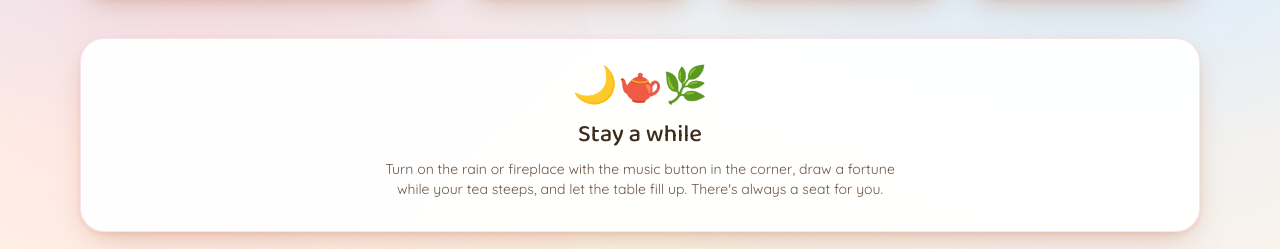
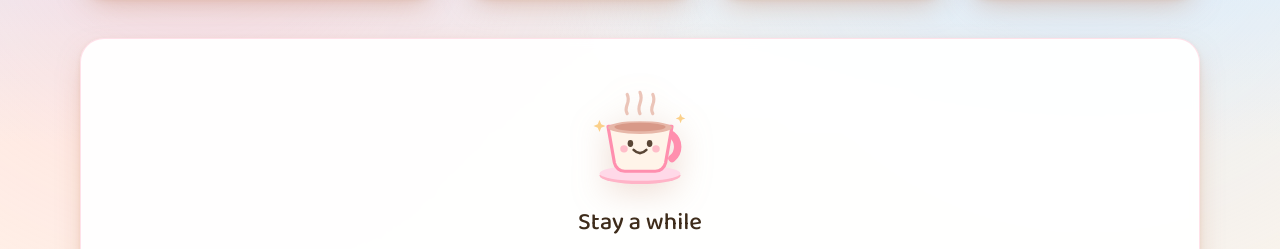
Before and after one commit to Songto/Mrnon, a Next.js app: page / in a window 1280 px wide. Shown: the part 962-1211 px from the top of the page. Built offline with nearby package versions, Linux system fonts and the light colour scheme; no server answers; the database is empty.

Commit message:
Add an animated SVG teacup mascot to the homepage
Self-contained SVG with SMIL animation — rising steam, a gentle bob,
blinking eyes, and twinkling sparkles. Replaces the static emoji in the
'Stay a while' section. No image files or libraries.

```diff
--- a/src/app/page.tsx
+++ b/src/app/page.tsx
@@ -2,6 +2,7 @@ import Link from "next/link";
 import { teaOfTheDay } from "@/lib/tea";
 import { TopMembers } from "@/components/TopMembers";
 import { TeaOfTheDay } from "@/components/TeaOfTheDay";
+import { CozyMascot } from "@/components/CozyMascot";
 import { CozyLinkButton } from "@/components/ui/CozyButton";
 
 const FEATURES = [
@@ -109,7 +110,7 @@ export default function HomePage() {
 
       {/* Cozy footer note */}
       <section className="fade-up cozy-card flex flex-col items-center gap-2 p-8 text-center" style={{ animationDelay: "0.2s" }}>
-        <span className="text-4xl animate-float-slow">🌙🫖🌿</span>
+        <CozyMascot size={128} />
         <h2 className="text-2xl">Stay a while</h2>
         <p className="max-w-lg text-sm text-cocoa-soft">
           Turn on the rain or fireplace with the music button in the corner, draw a fortune
--- /dev/null
+++ b/src/components/CozyMascot.tsx
@@ -0,0 +1,74 @@
+// A cozy animated teacup mascot — pure SVG with self-contained SMIL animation
+// (steam rising, a gentle bob, blinking eyes, twinkling sparkles). No image
+// files, no libraries; crisp at any size and theme-friendly.
+export function CozyMascot({ size = 120 }: { size?: number }) {
+  return (
+    <svg
+      width={size}
+      height={size}
+      viewBox="0 0 120 120"
+      role="img"
+      aria-label="A cozy cup of tea"
+      className="drop-shadow-[0_8px_16px_rgba(193,124,90,0.25)]"
+    >
+      {/* steam */}
+      <g fill="none" stroke="#E7B7A8" strokeWidth="3" strokeLinecap="round" opacity="0.8">
+        <path d="M48 40 C44 33 52 30 48 22">
+          <animate attributeName="opacity" values="0;0.8;0" dur="3s" repeatCount="indefinite" />
+          <animateTransform attributeName="transform" type="translate" values="0 6; 0 -8" dur="3s" repeatCount="indefinite" />
+        </path>
+        <path d="M60 40 C56 32 64 29 60 20">
+          <animate attributeName="opacity" values="0;0.8;0" dur="3s" begin="1s" repeatCount="indefinite" />
+          <animateTransform attributeName="transform" type="translate" values="0 6; 0 -8" dur="3s" begin="1s" repeatCount="indefinite" />
+        </path>
+        <path d="M72 40 C68 33 76 30 72 22">
+          <animate attributeName="opacity" values="0;0.8;0" dur="3s" begin="2s" repeatCount="indefinite" />
+          <animateTransform attributeName="transform" type="translate" values="0 6; 0 -8" dur="3s" begin="2s" repeatCount="indefinite" />
+        </path>
+      </g>
+
+      {/* the cup gently bobs */}
+      <g>
+        <animateTransform attributeName="transform" type="translate" values="0 0; 0 -3; 0 0" dur="4s" repeatCount="indefinite" />
+
+        {/* saucer */}
+        <ellipse cx="60" cy="98" rx="38" ry="8" fill="#FFB3C7" />
+        <ellipse cx="60" cy="96" rx="38" ry="7" fill="#FFD9E8" />
+
+        {/* handle */}
+        <path d="M90 60 a14 14 0 0 1 0 22" fill="none" stroke="#FF8FAE" strokeWidth="7" strokeLinecap="round" />
+
+        {/* cup body */}
+        <path d="M30 52 H90 L84 86 a10 10 0 0 1 -10 8 H46 a10 10 0 0 1 -10 -8 Z" fill="#FFF4E9" stroke="#FF8FAE" strokeWidth="3" strokeLinejoin="round" />
+        {/* tea surface */}
+        <ellipse cx="60" cy="53" rx="30" ry="6" fill="#E7B7A8" />
+        <ellipse cx="60" cy="52.5" rx="24" ry="4" fill="#C97D6B" opacity="0.5" />
+
+        {/* face */}
+        <g fill="#5A4636">
+          <ellipse cx="51" cy="68" rx="2.6" ry="3.2">
+            <animate attributeName="ry" values="3.2;0.4;3.2" dur="4s" begin="1.5s" repeatCount="indefinite" />
+          </ellipse>
+          <ellipse cx="69" cy="68" rx="2.6" ry="3.2">
+            <animate attributeName="ry" values="3.2;0.4;3.2" dur="4s" begin="1.5s" repeatCount="indefinite" />
+          </ellipse>
+        </g>
+        {/* smile */}
+        <path d="M54 74 Q60 80 66 74" fill="none" stroke="#5A4636" strokeWidth="2.4" strokeLinecap="round" />
+        {/* blush */}
+        <circle cx="45" cy="73" r="3.5" fill="#FF8FAE" opacity="0.55" />
+        <circle cx="75" cy="73" r="3.5" fill="#FF8FAE" opacity="0.55" />
+      </g>
+
+      {/* twinkling sparkles */}
+      <g fill="#FBD08A">
+        <path d="M22 46 l1.6 4 4 1.6 -4 1.6 -1.6 4 -1.6 -4 -4 -1.6 4 -1.6 Z">
+          <animate attributeName="opacity" values="0.2;1;0.2" dur="2.4s" repeatCount="indefinite" />
+        </path>
+        <path d="M98 40 l1.3 3.2 3.2 1.3 -3.2 1.3 -1.3 3.2 -1.3 -3.2 -3.2 -1.3 3.2 -1.3 Z">
+          <animate attributeName="opacity" values="0.2;1;0.2" dur="2.4s" begin="1.2s" repeatCount="indefinite" />
+        </path>
+      </g>
+    </svg>
+  );
+}
```
